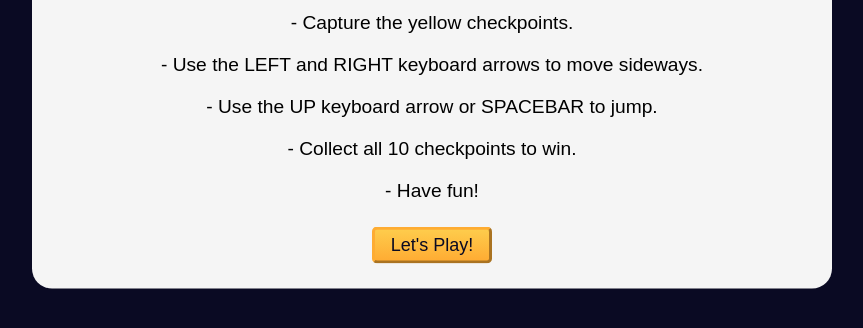
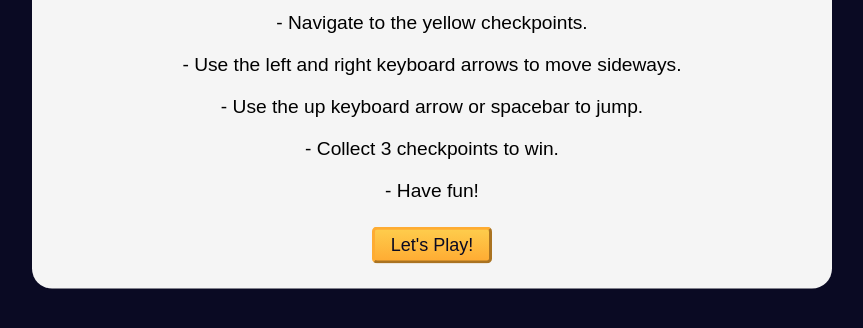
Before and after one commit to chadGomez/Box-Jumper, a plain HTML site: page index.html in a window 1280 px wide. Shown: the part 286-614 px from the top of the page, without its empty margins (208-1071 px from the left). Drawn offline with Linux system fonts and the light colour scheme.

Commit message:
Uploaded updated files
Changed player box color

```diff
--- a/index.html
+++ b/index.html
@@ -10,10 +10,10 @@
   <body>
     <div class="start-screen">
       <h1 class="main-title">Welcome to Box Jumper!</h1>
-      <p class="instructions">- Capture the yellow checkpoints.</p>
-      <p class="instructions">- Use the LEFT and RIGHT keyboard arrows to move sideways.</p>
-      <p class="instructions">- Use the UP keyboard arrow or SPACEBAR to jump.</p>
-      <p class="instructions">- Collect all 10 checkpoints to win.</p>
+      <p class="instructions">- Navigate to the yellow checkpoints.</p>
+      <p class="instructions">- Use the left and right keyboard arrows to move sideways.</p>
+      <p class="instructions">- Use the up keyboard arrow or spacebar to jump.</p>
+      <p class="instructions">- Collect 3 checkpoints to win.</p>
       <p class="instructions">- Have fun!</p>
 
       <div class="btn-container">
--- a/script.js
+++ b/script.js
@@ -28,7 +28,7 @@ class Player {
   }
 
   draw() {
-    ctx.fillStyle = "#99c9ff";
+    ctx.fillStyle = "#fff";
     ctx.fillRect(this.position.x, this.position.y, this.width, this.height);
   }
 
```
